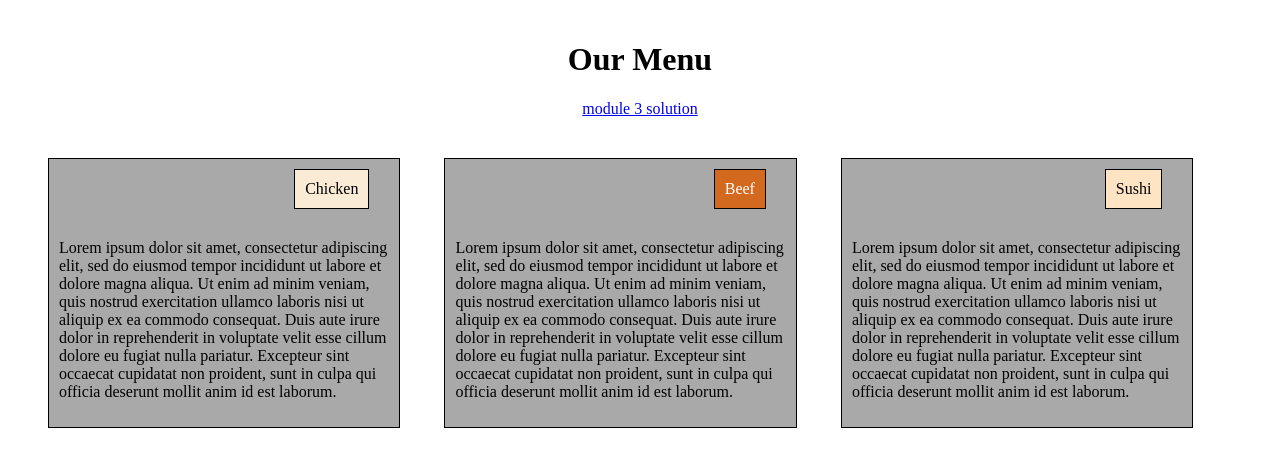
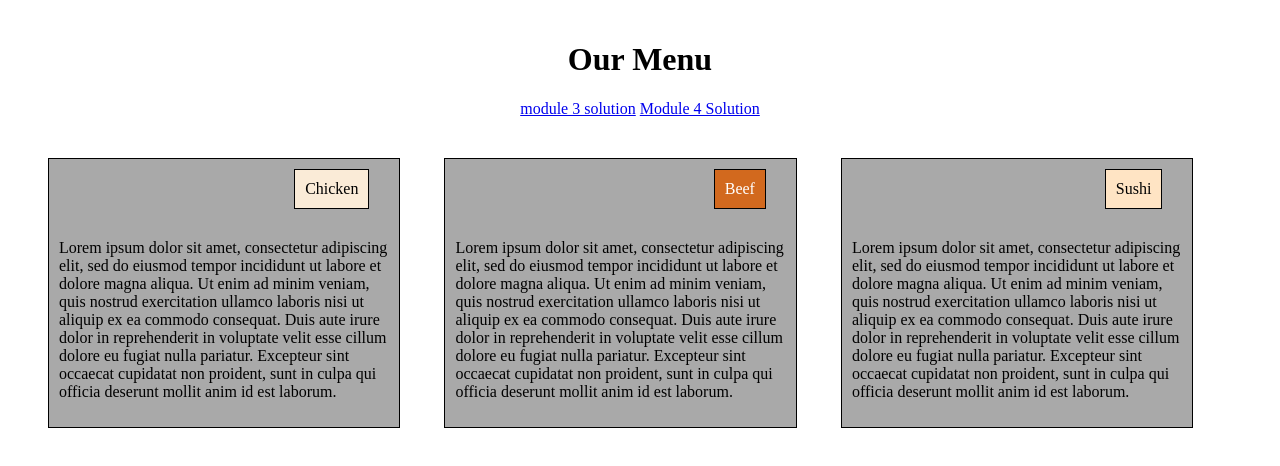
Before and after one commit to sblack4/JH-html-css-js, a plain HTML site: page index.html in a window 1280 px wide. Drawn offline with Linux system fonts and the light colour scheme.

Commit message:
Added link to module 4

```diff
--- a/index.html
+++ b/index.html
@@ -11,6 +11,7 @@
         <div class="menu">
             <h1>Our Menu</h1>
             <a href="mod3/index.html">module 3 solution</a>
+            <a href="mod4/index.html">Module 4 Solution</a>
         </div>
         <div>
             <div class="item" id="one">
```
